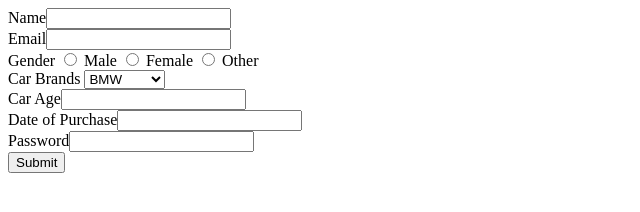
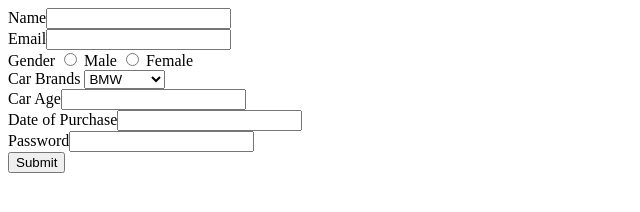
Before and after one commit to acciojob/car-insurance-form-rup52333, a website: page main.html in a window 1280 px wide. Shown: the full height of the page, 0-640 px from the left. Drawn offline with Linux system fonts and the light colour scheme.

Commit message:
Update main.html

```diff
--- a/main.html
+++ b/main.html
@@ -15,9 +15,9 @@
 <div><label for="email">Email<input type="text" id="email"></label></div>
 <div>
 <lavel>Gender</lavel>
-<input type="radio" name="gender" value="male"> Male
-<input type="radio" name="gender" value="female"> Female
-<input type="radio" name="gender" value="other"> Other
+<input type="radio" name="gender"> Male
+<input type="radio" name="gender"> Female
+
 </div>
 <div><label for="cars">Car Brands
 	<select id="cars">
```
